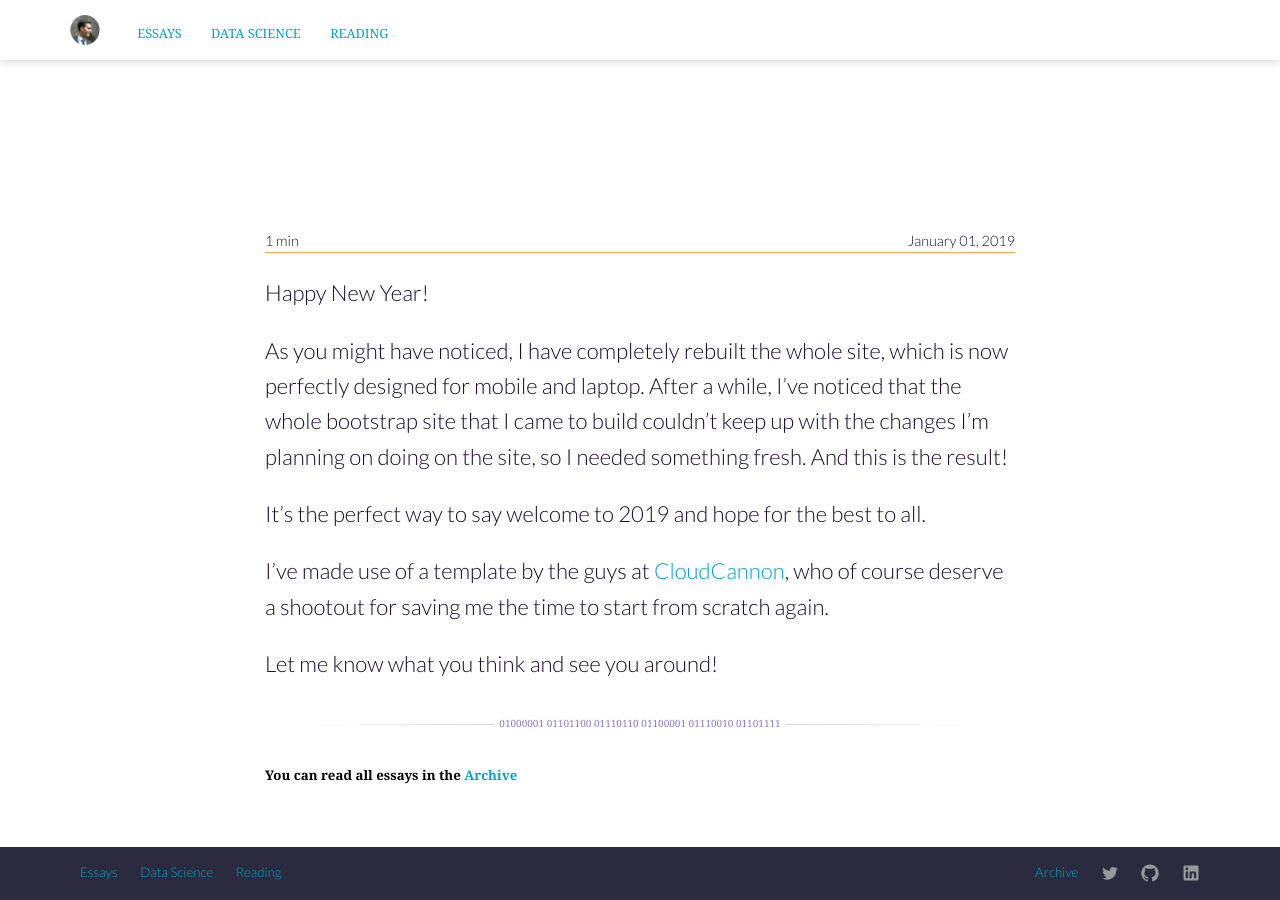
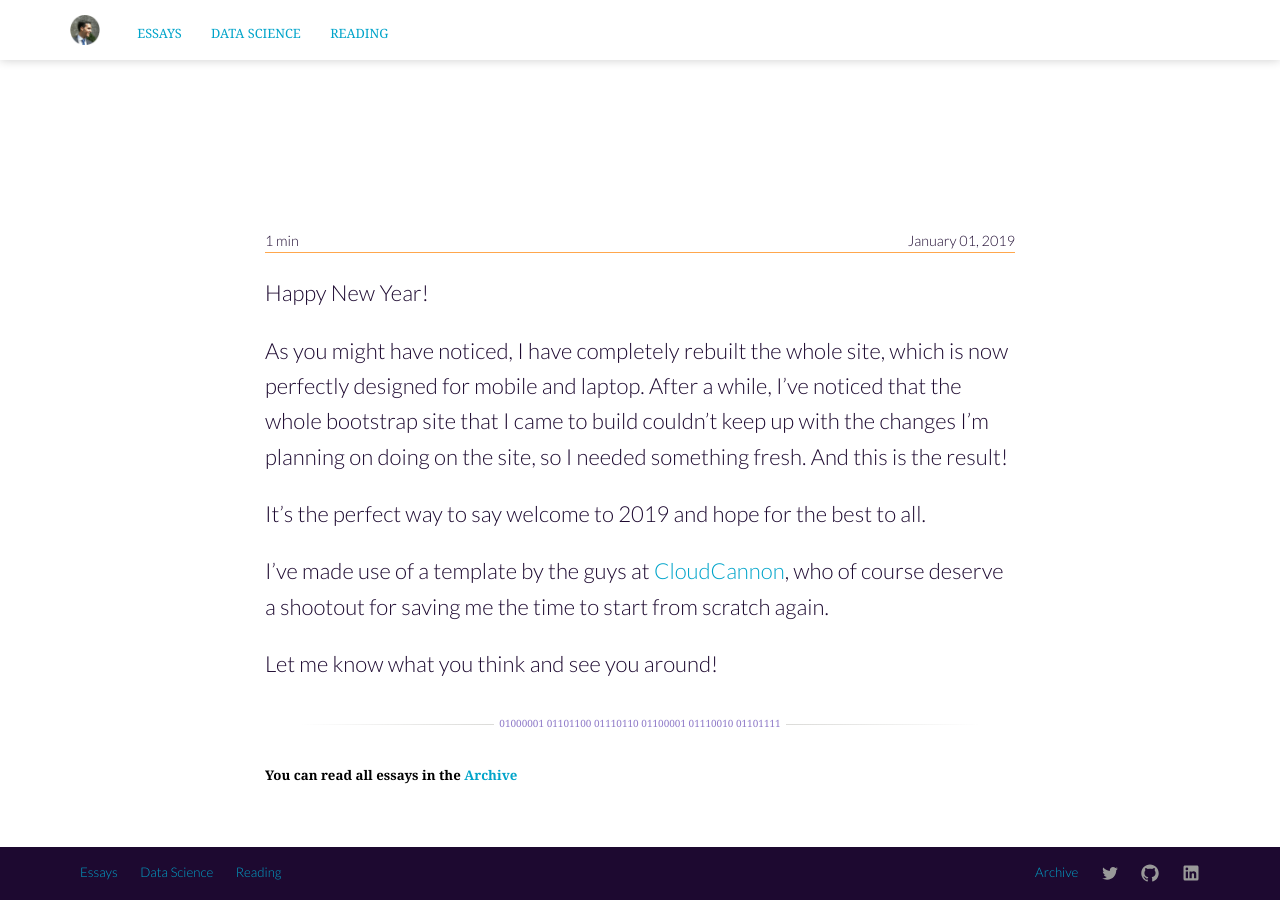
Before and after one commit to ohduran/ohduran.github.io, a Jekyll site: the page built from _posts/2019-01-01-fresh-start.md, in a window 1280 px wide and 900 px high, scrolled down 711 px. Built offline with Jekyll 4.4.1, drawn with Linux system fonts in a browser that asks for light colours; nearby versions of some CDN libraries.

Commit message:
fix color

```diff
--- a/_sass/footer.scss
+++ b/_sass/footer.scss
@@ -2,7 +2,7 @@
 footer {
 	font-size: .6em;
 	position: relative;
-	background-color: #2b2b40;
+	background-color: $text-color;
 	color: #fff;
 
 	a {
```
